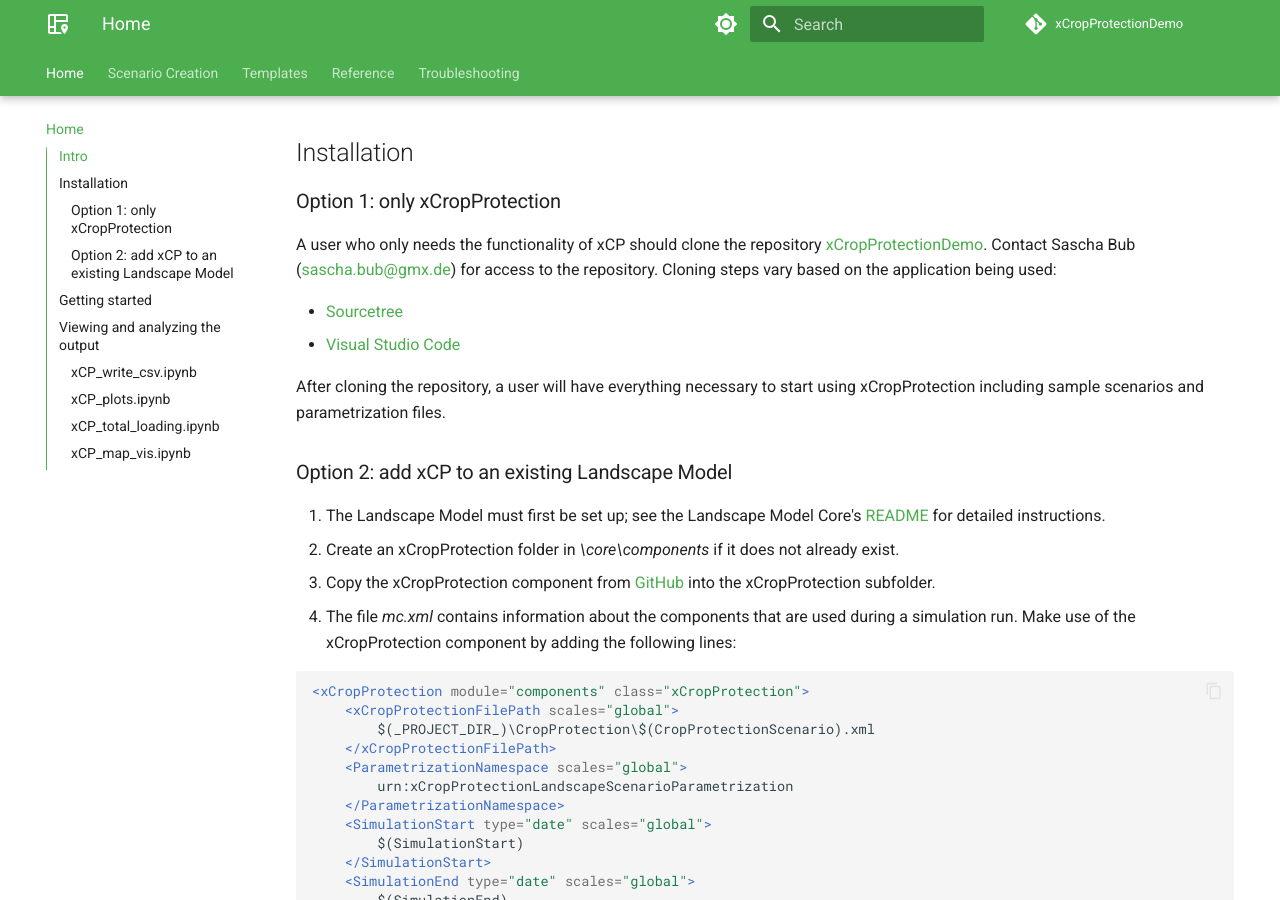
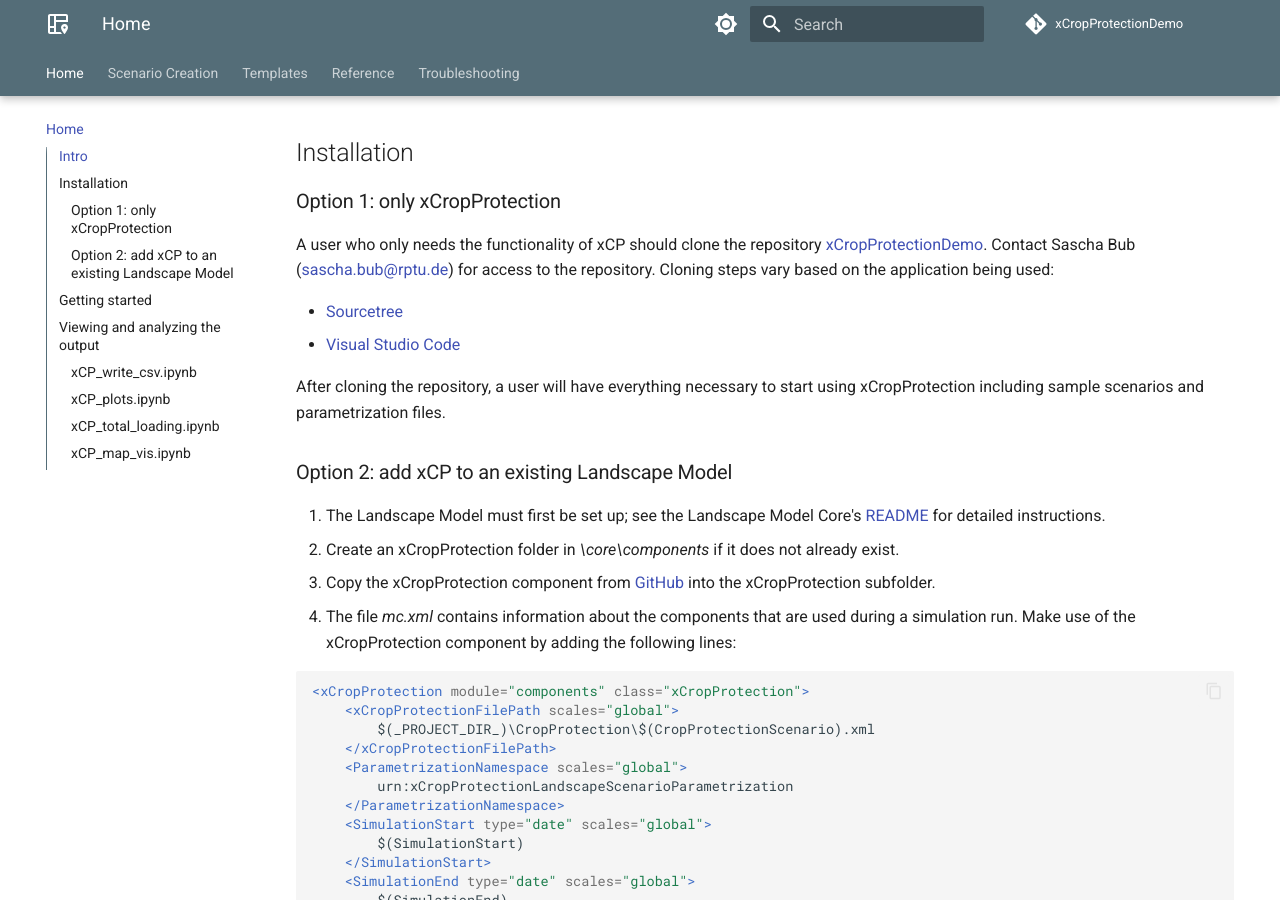
Before and after one commit to xlandscape/xCropProtectionDemoDoc, an MkDocs documentation site: the page built from docs/index.md, in a window 1280 px wide and 900 px high, scrolled down 352 px. Built offline with MkDocs 1.6.1 and Material for MkDocs 9.7.7, drawn with Linux system fonts in a browser that asks for light colours; comment, search, counter and statistics services are not loaded.

Commit message:
Colour change to blue; Correct email; Add html compilation folder to gitignore;

```diff
--- a/docs/index.md
+++ b/docs/index.md
@@ -9,7 +9,7 @@ xCropProtection is a Landscape Model component for simulating applications of pl
 
 ### Option 1: only xCropProtection
 
-A user who only needs the functionality of xCP should clone the repository [xCropProtectionDemo](https://github.com/xlandscape/xCropProtectionDemo/tree/main). Contact Sascha Bub ([sascha.bub@gmx.de](mailto:sascha.bub@gmx.de)) for access to the repository. Cloning steps vary based on the application being used:
+A user who only needs the functionality of xCP should clone the repository [xCropProtectionDemo](https://github.com/xlandscape/xCropProtectionDemo/tree/main). Contact Sascha Bub ([sascha.bub@rptu.de](mailto:sascha.bub@gmx.de)) for access to the repository. Cloning steps vary based on the application being used:
 
 - [Sourcetree](https://support.atlassian.com/bitbucket-cloud/docs/clone-a-git-repository/)
 - [Visual Studio Code](https://learn.microsoft.com/en-us/azure/developer/javascript/how-to/with-visual-studio-code/clone-github-repository?tabs=activity-bar)
--- a/mkdocs.yml
+++ b/mkdocs.yml
@@ -11,7 +11,7 @@ theme:
   name: material
   palette:
     - scheme: default
-      primary: green
+      primary: blue grey
       accent: light blue
       toggle:
         icon: material/brightness-7
```
Also changed, not shown: 1 other file.
